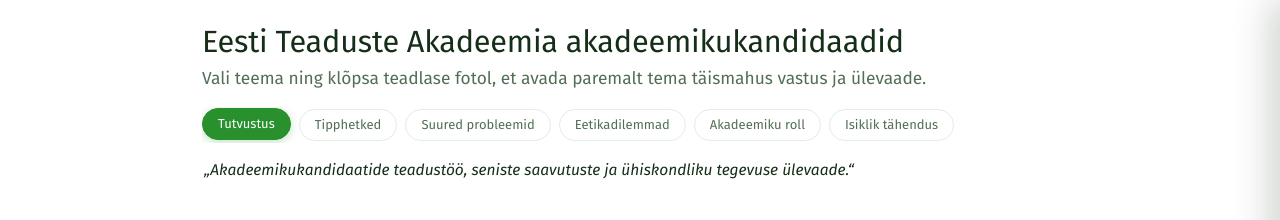
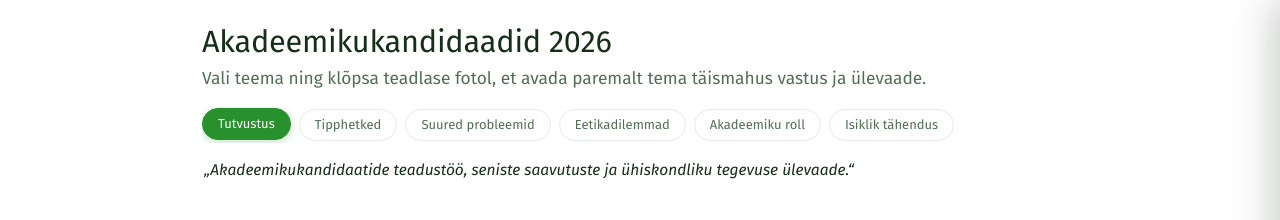
Before and after one commit to Novaator/Graafik, a plain HTML site: page 2026akadeemikukandidaadid.html in a window 1280 px wide. Shown: the top 220 px of the page. Drawn offline with Linux system fonts and the light colour scheme.

Commit message:
Update 2026akadeemikukandidaadid.html

```diff
--- a/2026akadeemikukandidaadid.html
+++ b/2026akadeemikukandidaadid.html
@@ -3,7 +3,7 @@
 <head>
 <meta charset="UTF-8">
 <meta name="viewport" content="width=device-width, initial-scale=1.0">
-<title>Akadeemikukandidaadid – ERR Novaator</title>
+<title>Akadeemikukandidaadid 2026</title>
 <link rel="preconnect" href="https://fonts.googleapis.com">
 <link rel="preconnect" href="https://fonts.gstatic.com" crossorigin>
 <link href="https://fonts.googleapis.com/css2?family=Fira+Sans:ital,wght@0,400;1,400&display=swap" rel="stylesheet">
@@ -691,7 +691,7 @@
 
 <div class="err-graphic-container" id="errGraphic">
   <header class="err-header">
-    <h1 class="err-title">Eesti Teaduste Akadeemia akadeemikukandidaadid</h1>
+    <h1 class="err-title">Akadeemikukandidaadid 2026</h1>
     <p class="err-subtitle">Vali teema ning klõpsa teadlase fotol, et avada paremalt tema täismahus vastus ja ülevaade.</p>
 
     <!-- Horisontaalsed toimetuslikud vahelehed -->
```
